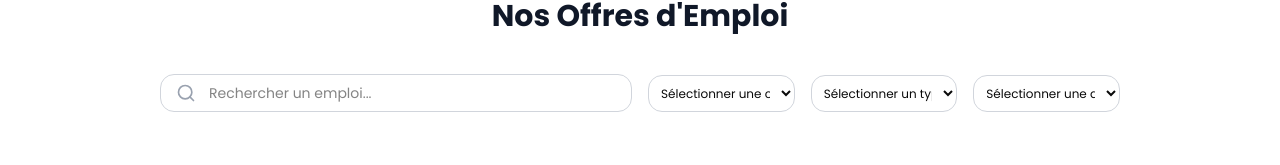
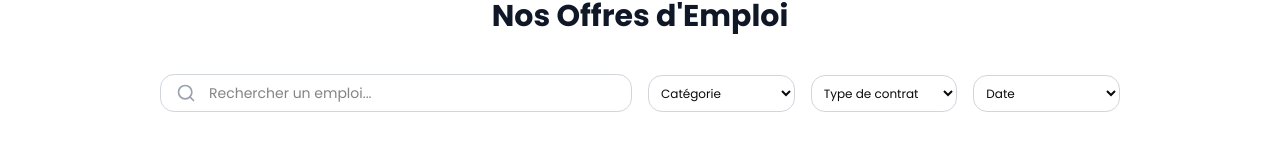
Before and after one commit to ordemdigitale/pasci-web, a Next.js app: page /espace-collaboratif/offres-emploi in a window 1280 px wide. Shown: the part 595-760 px from the top of the page. Built offline with nearby package versions, Linux system fonts and the light colour scheme.

Commit message:
updated page offres emploi

```diff
--- a/app/espace-collaboratif/offres-emploi/page.tsx
+++ b/app/espace-collaboratif/offres-emploi/page.tsx
@@ -81,15 +81,12 @@ export default function PageOffreEmploi() {
 
   /* Categories data */
   const categories = [
-    "Rapport",
-    "Guide",
-    "Étude",
-    "Manuel",
-    "PV",
-    "Infographie",
-    "Politique",
-    "Récit",
-    "Plan",
+    "Gestion de projet",
+    "Administration",
+    "Développement",
+    "Marketing",
+    "Desing",
+    "Ressources Humaines"
   ];
 
   const toggleFaq = (id: number) => {
@@ -150,7 +147,7 @@ export default function PageOffreEmploi() {
                 className="text-xs w-full px-2 py-2 border border-gray-300 rounded-xl focus:outline-none focus:ring-2 focus:ring-[#ff8c42] focus:border-transparent"
               >
                 <option value="">
-                  Sélectionner une catégorie
+                  Catégorie
                 </option>
                 {categories.map((cat) => (
                   <option key={cat} value={cat}>
@@ -168,10 +165,11 @@ export default function PageOffreEmploi() {
                 }
                 className="text-xs w-full px-2 py-2 border border-gray-300 rounded-xl focus:outline-none focus:ring-2 focus:ring-[#ff8c42] focus:border-transparent"
               >
-                <option value="">Sélectionner un type</option>
-                <option value="type1">Type 1</option>
-                <option value="type2">Type 2</option>
-                <option value="type3">Type 3</option>
+                <option value="">Type de contrat</option>
+                <option value="type1" selected>Tous</option>
+                <option value="type2">CDI</option>
+                <option value="type3">CDD</option>
+                <option value="type4">Stage</option>
               </select>
             </div>
 
@@ -183,7 +181,7 @@ export default function PageOffreEmploi() {
                 }
                 className="text-xs w-full px-2 py-2 border border-gray-300 rounded-xl focus:outline-none focus:ring-2 focus:ring-[#ff8c42] focus:border-transparent"
               >
-                <option value="">Sélectionner une date</option>
+                <option value="">Date</option>
                 <option value="2024">2024</option>
                 <option value="2023">2023</option>
                 <option value="2022">2022</option>
```
